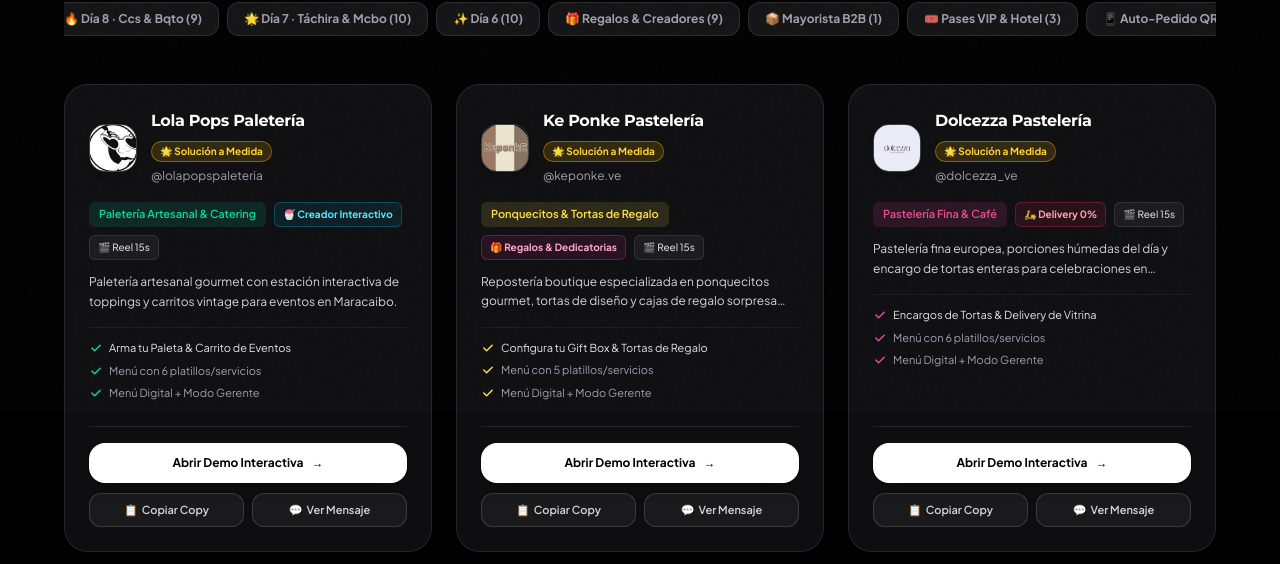
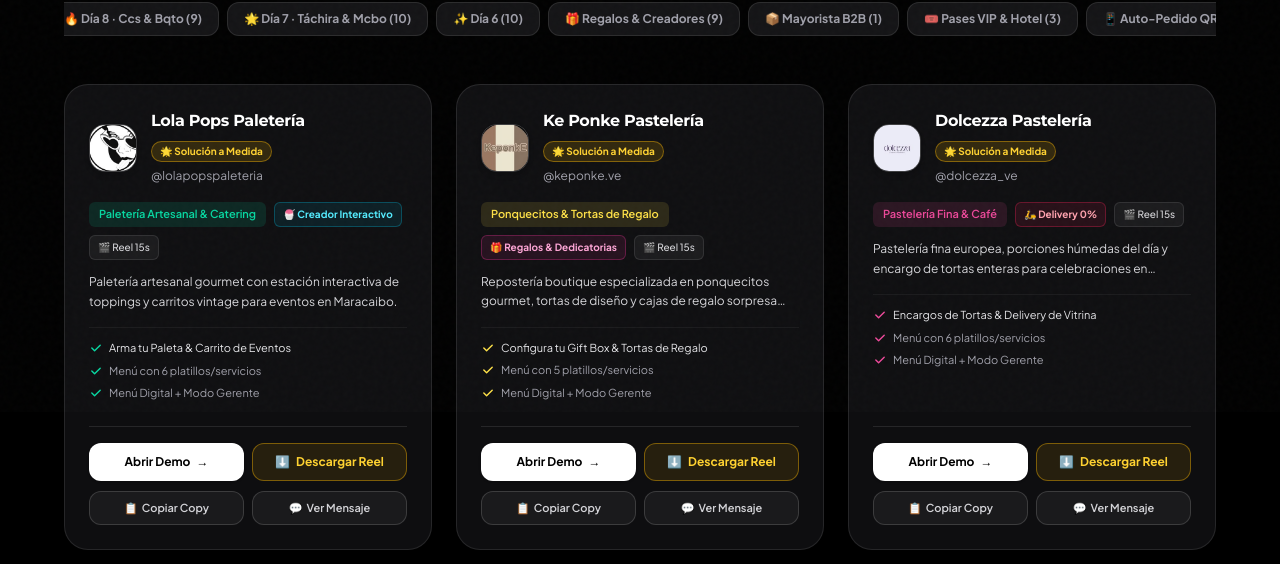
Before and after one commit to pauldavid2809-cloud/ByteBridge, a Next.js app: page /demos in a window 1280 px wide. Shown: the part 388-952 px from the top of the page. Built offline with nearby package versions, Linux system fonts and the light colour scheme; no server answers.

Commit message:
feat(demos): add direct MP4 download buttons for reels across hub and demo pages

```diff
--- a/components/demos/DemoHero.tsx
+++ b/components/demos/DemoHero.tsx
@@ -10,7 +10,6 @@
   onScrollToBooking: () => void;
   onScrollToMenu: () => void;
   onScrollToLocation: () => void;
-  onOpenReel?: () => void;
 };
 
 export function DemoHero({
@@ -18,7 +17,6 @@
   onScrollToBooking,
   onScrollToMenu,
   onScrollToLocation,
-  onOpenReel,
 }: Props) {
   const [imageError, setImageError] = useState(false);
 
@@ -91,18 +89,15 @@
             </span>
           </div>
 
-          {onOpenReel && (
-            <button
-              onClick={onOpenReel}
-              className="group relative inline-flex items-center gap-2 rounded-full border border-amber-400/60 bg-gradient-to-r from-amber-500/20 via-amber-400/25 to-amber-500/20 px-4 py-1.5 text-xs font-black text-amber-300 shadow-lg shadow-amber-500/20 backdrop-blur-md transition-all active:scale-95 hover:scale-105 hover:border-amber-400"
-            >
-              <span className="relative flex h-2 w-2">
-                <span className="animate-ping absolute inline-flex h-full w-full rounded-full bg-amber-400 opacity-75" />
-                <span className="relative inline-flex rounded-full h-2 w-2 bg-amber-400" />
-              </span>
-              <span>🎥 Ver Reel Comercial Listo (15s) ▶</span>
-            </button>
-          )}
+          <a
+            href={`/reels/${demo.slug}.mp4`}
+            download={`${demo.slug}_reel.mp4`}
+            className="group relative inline-flex items-center gap-2 rounded-full border border-amber-400/60 bg-gradient-to-r from-amber-500/20 via-amber-400/25 to-amber-500/20 px-4 py-1.5 text-xs font-black text-amber-300 shadow-lg shadow-amber-500/20 backdrop-blur-md transition-all active:scale-95 hover:scale-105 hover:border-amber-400"
+            title="Descargar Video MP4 del Reel Comercial"
+          >
+            <span>⬇️</span>
+            <span>Descargar Reel Comercial (MP4)</span>
+          </a>
         </motion.div>
 
         {/* Título Principal de la Demo */}
--- a/components/demos/DemosHubClient.tsx
+++ b/components/demos/DemosHubClient.tsx
@@ -338,13 +338,25 @@
 
                   {/* Acciones de la Tarjeta */}
                   <div className="mt-6 flex flex-col gap-2.5 border-t border-white/10 pt-4">
-                    <Link
-                      href={`/demos/${demo.slug}`}
-                      className="flex items-center justify-center gap-2 rounded-2xl bg-white py-3 text-xs font-black text-black shadow-lg transition-all active:scale-[0.98] hover:bg-zinc-200"
-                    >
-                      <span>Abrir Demo Interactiva</span>
-                      <span>→</span>
-                    </Link>
+                    <div className="grid grid-cols-2 gap-2">
+                      <Link
+                        href={`/demos/${demo.slug}`}
+                        className="flex items-center justify-center gap-1.5 rounded-xl bg-white py-2.5 text-xs font-bold text-black shadow transition-all active:scale-[0.97] hover:bg-zinc-200"
+                      >
+                        <span>Abrir Demo</span>
+                        <span>→</span>
+                      </Link>
+
+                      <a
+                        href={`/reels/${demo.slug}.mp4`}
+                        download={`${demo.slug}_reel.mp4`}
+                        className="flex items-center justify-center gap-1.5 rounded-xl border border-amber-400/40 bg-amber-400/10 py-2.5 text-xs font-bold text-amber-300 transition-all active:scale-[0.97] hover:bg-amber-400/20"
+                        title="Descargar Video MP4 para WhatsApp"
+                      >
+                        <span>⬇️</span>
+                        <span>Descargar Reel</span>
+                      </a>
+                    </div>
 
                     <div className="grid grid-cols-2 gap-2">
                       <button
@@ -468,6 +480,15 @@
                       </span>
                     </button>
                     <a
+                      href={`/reels/${selectedPitchDemo.slug}.mp4`}
+                      download={`${selectedPitchDemo.slug}_reel.mp4`}
+                      className="flex items-center justify-center gap-1.5 rounded-xl border border-amber-400/40 bg-amber-400/10 px-4 py-3 text-xs font-bold text-amber-300 shadow transition-all active:scale-95 hover:bg-amber-400/20"
+                      title="Descargar Video MP4"
+                    >
+                      <span>⬇️</span>
+                      <span>Descargar Reel</span>
+                    </a>
+                    <a
                       href={`https://wa.me/?text=${encodeURIComponent(
                         selectedPitchDemo.whatsappPitchCopy
                       )}`}
@@ -507,6 +528,15 @@
                           : "Copiar Guión de Audio"}
                       </span>
                     </button>
+                    <a
+                      href={`/reels/${selectedPitchDemo.slug}.mp4`}
+                      download={`${selectedPitchDemo.slug}_reel.mp4`}
+                      className="flex items-center justify-center gap-1.5 rounded-xl border border-white/20 bg-white/10 px-4 py-3 text-xs font-bold text-white shadow transition-all active:scale-95 hover:bg-white/20"
+                      title="Descargar Video MP4 para enviar con el audio"
+                    >
+                      <span>⬇️</span>
+                      <span>Descargar Reel</span>
+                    </a>
                   </div>
                 </div>
               )}
```
